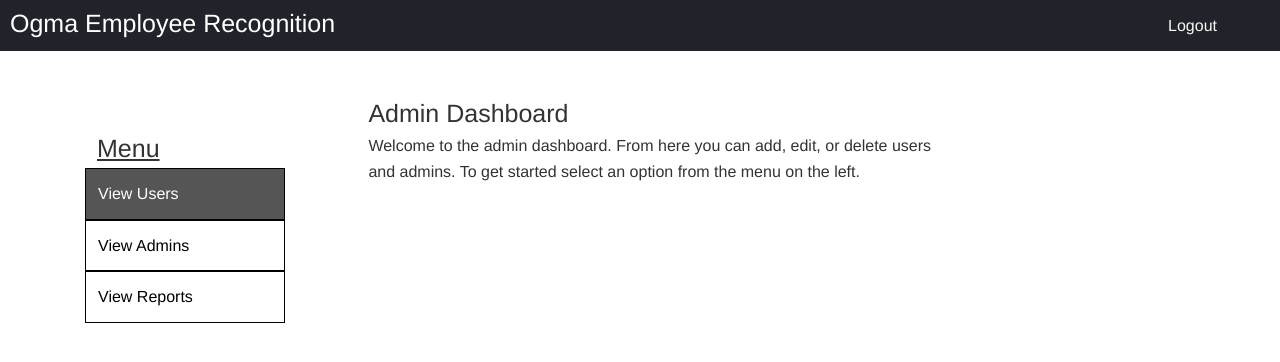
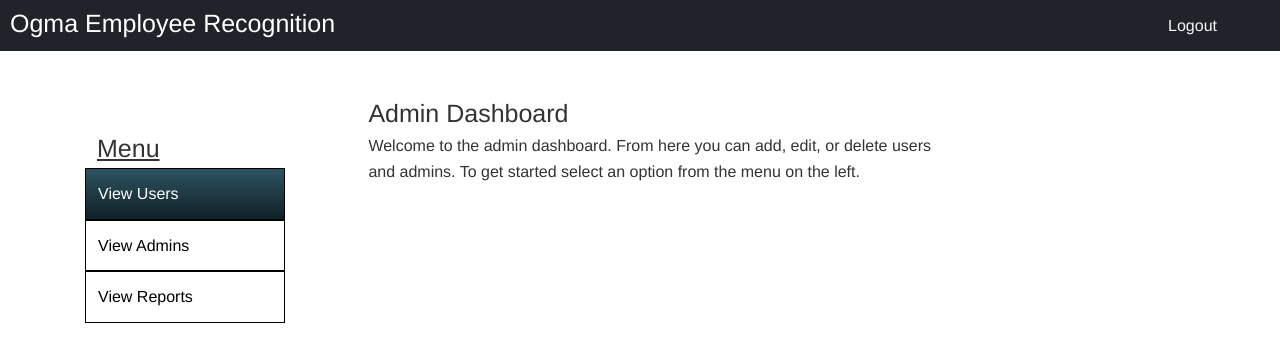
Before and after one commit to amac714/Employee_Recognition_Web_Portal, a React (Create React App) app in the folder client/: page /adminDash in a window 1280 px wide. In both pictures the pointer is over the link "View Users". Shown: the top 362 px of the page. Built offline with nearby package versions, Linux system fonts and the light colour scheme.

Commit message:
changed style color for admin menu

```diff
--- a/client/src/styles/components/_adminDashboard.scss
+++ b/client/src/styles/components/_adminDashboard.scss
@@ -21,7 +21,9 @@
 }
 
 .admin--menu a:hover {
-  background-color: #555;
+  background: #0F2027; /* fallback for old browsers */
+  background: -webkit-linear-gradient(to bottom, #2C5364, #203A43, #0F2027); /* Chrome 10-25, Safari 5.1-6 */
+  background: linear-gradient(to bottom, #2C5364, #203A43, #0F2027);
   color: white;
 }
 
```
